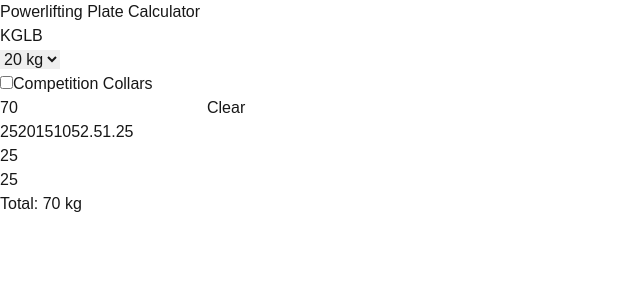
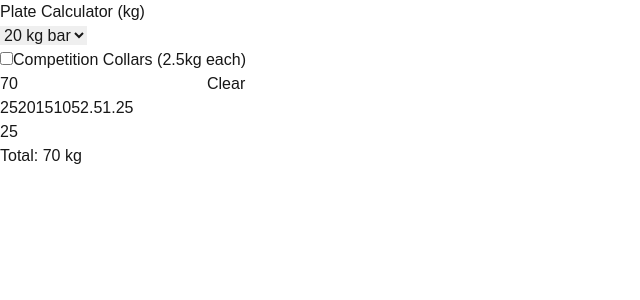
Before and after one commit to rsheppard1/barloader, a Next.js app: page / in a window 1280 px wide. Both pictures are taken after a click on the button "25". Shown: the top 300 px of the page, without its empty margins (0-640 px from the left). Built offline with nearby package versions, Linux system fonts and the light colour scheme.

Commit message:
Update loader.tsx

```diff
--- a/src/components/loader.tsx
+++ b/src/components/loader.tsx
@@ -2,55 +2,40 @@
 
 import React, { useState } from 'react';
 
-// Define plate types and their weights
-const plates = {
-  kg: [
-    { weight: 25, color: 'bg-red-600' },
-    { weight: 20, color: 'bg-blue-600' },
-    { weight: 15, color: 'bg-yellow-500' },
-    { weight: 10, color: 'bg-green-600' },
-    { weight: 5, color: 'bg-zinc-100 border-2' },
-    { weight: 2.5, color: 'bg-zinc-900' },
-    { weight: 1.25, color: 'bg-zinc-500' },
-  ],
-  lb: [
-    { weight: 45, color: 'bg-red-600' },
-    { weight: 35, color: 'bg-blue-600' },
-    { weight: 25, color: 'bg-yellow-500' },
-    { weight: 10, color: 'bg-green-600' },
-    { weight: 5, color: 'bg-zinc-100 border-2' },
-    { weight: 2.5, color: 'bg-zinc-900' },
-  ]
-};
+// Define plate types with weights, colors, and relative sizes
+const plates = [
+  { weight: 25, color: 'bg-red-600', size: 100 },
+  { weight: 20, color: 'bg-blue-600', size: 95 },
+  { weight: 15, color: 'bg-yellow-500', size: 90 },
+  { weight: 10, color: 'bg-green-600', size: 85 },
+  { weight: 5, color: 'bg-zinc-100 border-2', size: 80 },
+  { weight: 2.5, color: 'bg-zinc-900', size: 75 },
+  { weight: 1.25, color: 'bg-zinc-500', size: 70 },
+];
 
-const barWeights = {
-  kg: [15, 20],
-  lb: [35, 45]
-};
+const barWeights = [15, 20];
 
 const Loader = () => {
-  const [unit, setUnit] = useState<'kg' | 'lb'>('kg');
   const [barWeight, setBarWeight] = useState(20);
   const [useCollars, setUseCollars] = useState(false);
   const [targetWeight, setTargetWeight] = useState('');
   const [loadedPlates, setLoadedPlates] = useState<number[]>([]);
 
   const calculatePlates = (weight: number) => {
-    const targetPlateWeight = weight - barWeight - (useCollars ? (unit === 'kg' ? 5 : 11) : 0);
+    const targetPlateWeight = weight - barWeight - (useCollars ? 5 : 0);
     if (targetPlateWeight < 0) return [];
 
-    const plateWeights = plates[unit].map(p => p.weight);
     const result: number[] = [];
     let remainingWeight = targetPlateWeight / 2; // divide by 2 since we need plates for both sides
 
-    plateWeights.forEach(plate => {
-      while (remainingWeight >= plate) {
-        result.push(plate);
-        remainingWeight -= plate;
+    plates.forEach(plate => {
+      while (remainingWeight >= plate.weight) {
+        result.push(plate.weight);
+        remainingWeight -= plate.weight;
       }
     });
 
-    return result;
+    return result.sort((a, b) => b - a); // Sort plates largest to smallest
   };
 
   const handleWeightInput = (value: string) => {
@@ -62,11 +47,21 @@ const Loader = () => {
   };
 
   const addPlate = (weight: number) => {
-    setLoadedPlates([...loadedPlates, weight]);
+    const newPlates = [...loadedPlates, weight].sort((a, b) => b - a); // Sort plates largest to smallest
+    setLoadedPlates(newPlates);
     const totalWeight = barWeight +
-      (useCollars ? (unit === 'kg' ? 5 : 11) : 0) +
-      (loadedPlates.concat(weight).reduce((a, b) => a + b, 0) * 2);
+      (useCollars ? 5 : 0) +
+      (newPlates.reduce((a, b) => a + b, 0) * 2);
     setTargetWeight(totalWeight.toString());
+  };
+
+  const removePlate = (index: number) => {
+    const newPlates = loadedPlates.filter((_, i) => i !== index);
+    setLoadedPlates(newPlates);
+    const totalWeight = barWeight +
+      (useCollars ? 5 : 0) +
+      (newPlates.reduce((a, b) => a + b, 0) * 2);
+    setTargetWeight(totalWeight ? totalWeight.toString() : '');
   };
 
   const clearPlates = () => {
@@ -76,29 +71,11 @@ const Loader = () => {
 
   return (
     <div className="w-full max-w-2xl mx-auto bg-white shadow-lg rounded-lg p-6">
-      <h2 className="text-2xl font-bold text-gray-900 mb-6">Powerlifting Plate Calculator</h2>
+      <h2 className="text-2xl font-bold text-gray-900 mb-6">Plate Calculator (kg)</h2>
 
       <div className="space-y-6">
         {/* Controls */}
         <div className="flex flex-wrap gap-4">
-          {/* Unit Toggle */}
-          <div className="flex items-center space-x-2">
-            <span className="text-sm font-medium text-gray-700">KG</span>
-            <button
-              onClick={() => setUnit(unit === 'kg' ? 'lb' : 'kg')}
-              className={`relative inline-flex h-6 w-11 items-center rounded-full transition-colors ${
-                unit === 'lb' ? 'bg-blue-600' : 'bg-gray-200'
-              }`}
-            >
-              <span
-                className={`inline-block h-4 w-4 transform rounded-full bg-white transition-transform ${
-                  unit === 'lb' ? 'translate-x-6' : 'translate-x-1'
-                }`}
-              />
-            </button>
-            <span className="text-sm font-medium text-gray-700">LB</span>
-          </div>
-
           {/* Bar Weight Selector */}
           <div className="relative">
             <select
@@ -106,9 +83,9 @@ const Loader = () => {
               onChange={(e) => setBarWeight(Number(e.target.value))}
               className="block w-32 rounded-md border-gray-300 py-2 pl-3 pr-10 text-base focus:border-blue-500 focus:outline-none focus:ring-1 focus:ring-blue-500"
             >
-              {barWeights[unit].map((weight) => (
+              {barWeights.map((weight) => (
                 <option key={weight} value={weight}>
-                  {weight} {unit}
+                  {weight} kg bar
                 </option>
               ))}
             </select>
@@ -122,7 +99,7 @@ const Loader = () => {
               onChange={(e) => setUseCollars(e.target.checked)}
               className="h-4 w-4 rounded border-gray-300 text-blue-600 focus:ring-blue-500"
             />
-            <span className="text-sm font-medium text-gray-700">Competition Collars</span>
+            <span className="text-sm font-medium text-gray-700">Competition Collars (2.5kg each)</span>
           </div>
         </div>
 
@@ -133,7 +110,7 @@ const Loader = () => {
             value={targetWeight}
             onChange={(e) => handleWeightInput(e.target.value)}
             className="block w-32 rounded-md border-gray-300 shadow-sm focus:border-blue-500 focus:ring-blue-500"
-            placeholder={`Weight in ${unit}`}
+            placeholder="Weight in kg"
           />
           <button
             onClick={clearPlates}
@@ -145,11 +122,11 @@ const Loader = () => {
 
         {/* Plate Selection */}
         <div className="flex flex-wrap gap-2">
-          {plates[unit].map((plate) => (
+          {plates.map((plate) => (
             <button
               key={plate.weight}
               onClick={() => addPlate(plate.weight)}
-              className={`h-20 w-12 rounded ${plate.color} text-white font-bold shadow-md hover:opacity-90 focus:outline-none focus:ring-2 focus:ring-offset-2 focus:ring-blue-500`}
+              className={`h-${plate.size} w-12 rounded ${plate.color} text-white font-bold shadow-md hover:opacity-90 focus:outline-none focus:ring-2 focus:ring-offset-2 focus:ring-blue-500`}
             >
               {plate.weight}
             </button>
@@ -157,38 +134,37 @@ const Loader = () => {
         </div>
 
         {/* Visual Representation */}
-        <div className="flex items-center justify-center space-x-2 bg-gray-50 p-4 rounded-lg">
-          <div className="h-2 w-20 bg-gray-400 rounded" /> {/* Bar end */}
+        <div className="flex items-center space-x-2 bg-gray-50 p-4 rounded-lg">
+          {/* Bar end */}
+          <div className="h-2 w-8 bg-gray-400 rounded-l" />
+
+          {/* Collar if enabled */}
+          {useCollars && (
+            <div className="h-16 w-2 bg-zinc-800 rounded flex items-center justify-center text-xs text-white font-bold">
+              2.5
+            </div>
+          )}
+
+          {/* Plates */}
           {loadedPlates.map((weight, index) => {
-            const plate = plates[unit].find(p => p.weight === weight);
+            const plate = plates.find(p => p.weight === weight);
             return (
-              <div
+              <button
                 key={index}
-                className={`h-${20 + Math.floor(weight)} w-4 ${plate?.color} rounded flex items-center justify-center text-xs text-white font-bold`}
+                onClick={() => removePlate(index)}
+                className={`h-${plate?.size} w-4 ${plate?.color} rounded flex items-center justify-center text-xs text-white font-bold hover:opacity-90 transition-opacity`}
+                title="Click to remove plate"
               >
                 {weight}
-              </div>
+              </button>
             );
           })}
-          <div className="h-2 w-40 bg-gray-400 rounded" /> {/* Bar center */}
-          {loadedPlates.slice().reverse().map((weight, index) => {
-            const plate = plates[unit].find(p => p.weight === weight);
-            return (
-              <div
-                key={index}
-                className={`h-${20 + Math.floor(weight)} w-4 ${plate?.color} rounded flex items-center justify-center text-xs text-white font-bold`}
-              >
-                {weight}
-              </div>
-            );
-          })}
-          <div className="h-2 w-20 bg-gray-400 rounded" /> {/* Bar end */}
         </div>
 
         {/* Total Weight Display */}
         {targetWeight && (
           <div className="text-center text-lg font-bold text-gray-900">
-            Total: {targetWeight} {unit}
+            Total: {targetWeight} kg
           </div>
         )}
       </div>
```
